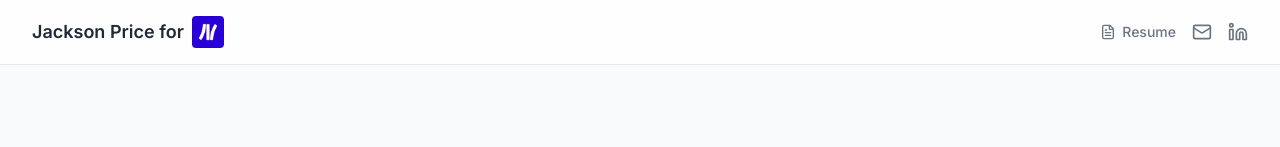
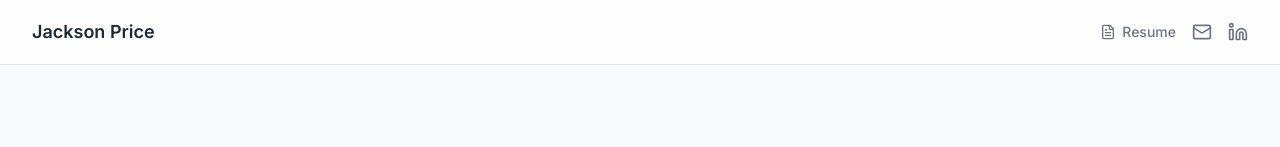
Before and after one commit to jackson-sp/jackson-price-norm-portfolio, a React (Vite) app: page / in a window 1280 px wide. Shown: the top 147 px of the page. Built offline with nearby package versions, Linux system fonts and the light colour scheme.

Commit message:
Remove Norm branding from header

```diff
--- a/src/components/Header.tsx
+++ b/src/components/Header.tsx
@@ -7,18 +7,11 @@ const Header = () => {
     <header className="sticky top-0 z-50 bg-white/80 backdrop-blur-md border-b border-gray-200">
       <div className="max-w-7xl mx-auto px-4 sm:px-6 lg:px-8">
         <div className="flex items-center justify-between h-16">
-          <div className="flex items-center gap-2">
-            <Link to="/" className="flex items-center gap-2">
-              <span className="text-lg font-semibold text-gray-800">
-                Jackson Price for
-              </span>
-              <img
-                src="/Norm logo/normai.jpeg"
-                alt="Norm AI"
-                className="h-8 rounded"
-              />
-            </Link>
-          </div>
+        <div className="flex items-center">
+          <Link to="/" className="text-lg font-semibold text-gray-800">
+            Jackson Price
+          </Link>
+        </div>
           <div className="flex items-center gap-4">
             <a
               href="/Jackson Price Resume.pdf"
```
